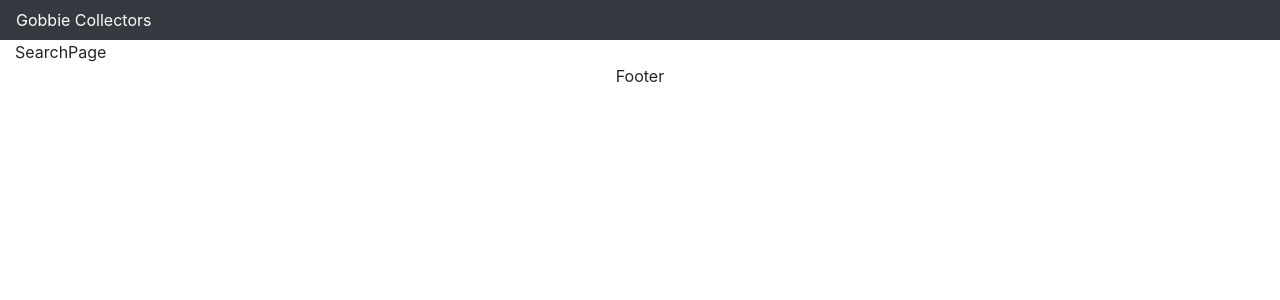
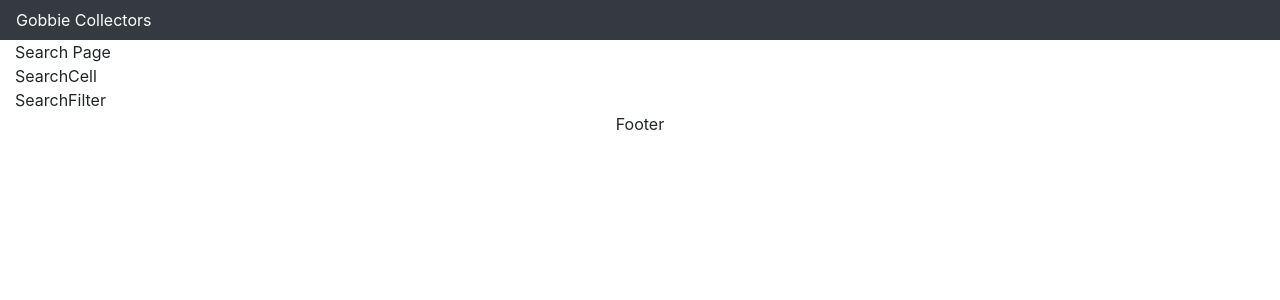
Before and after one commit to Alex-Guizar/gobbie-collectors, a React (Create React App) app: page /searchpage in a window 1280 px wide. Shown: the top 300 px of the page. Built offline with nearby package versions, Linux system fonts and the light colour scheme.

Commit message:
Adding boilerplate component files for the search page

```diff
--- a/src/components/App.js
+++ b/src/components/App.js
@@ -2,7 +2,7 @@ import React from 'react';
 import { BrowserRouter, Route } from 'react-router-dom';
 import Header from './Header';
 import Footer from './Footer';
-import SearchPage from './SearchPage';
+import SearchPage from './search/SearchPage';
 import ItemPage from './ItemPage';
 
 const HomePage = () => {
@@ -12,15 +12,19 @@ const HomePage = () => {
 const App = () => {
   return (
     <div>
-      <Header />
       <BrowserRouter>
-        <div className="container-fluid">
-          <Route path="/" exact component={HomePage} />
-          <Route path="/searchpage" exact component={SearchPage} />
-          <Route path="/itempage" exact component={ItemPage} />
+        <div>
+          <Header />
+
+          <div className="container-fluid">
+            <Route path="/" exact component={HomePage} />
+            <Route path="/searchpage" exact component={SearchPage} />
+            <Route path="/itempage" exact component={ItemPage} />
+          </div>
+
+          <Footer />
         </div>
       </BrowserRouter>
-      <Footer />
     </div>
   );
 };
--- a/src/components/SearchPage.js
+++ /dev/null
@@ -1,7 +0,0 @@
-import React from 'react';
-
-const SearchPage = () => {
-  return <div>SearchPage</div>;
-};
-
-export default SearchPage;
--- /dev/null
+++ b/src/components/search/SearchCell.js
@@ -0,0 +1,7 @@
+import React from 'react';
+
+const SearchCell = () => {
+  return <div>SearchCell</div>;
+};
+
+export default SearchCell;
--- /dev/null
+++ b/src/components/search/SearchFilter.js
@@ -0,0 +1,7 @@
+import React from 'react';
+
+const SearchFilter = () => {
+  return <div>SearchFilter</div>;
+};
+
+export default SearchFilter;
--- /dev/null
+++ b/src/components/search/SearchPage.js
@@ -0,0 +1,15 @@
+import React from 'react';
+import SearchCell from './SearchCell';
+import SearchFilter from './SearchFilter';
+
+const SearchPage = () => {
+  return (
+    <div>
+      <div>Search Page</div>
+      <SearchCell />
+      <SearchFilter />
+    </div>
+  );
+};
+
+export default SearchPage;
```
